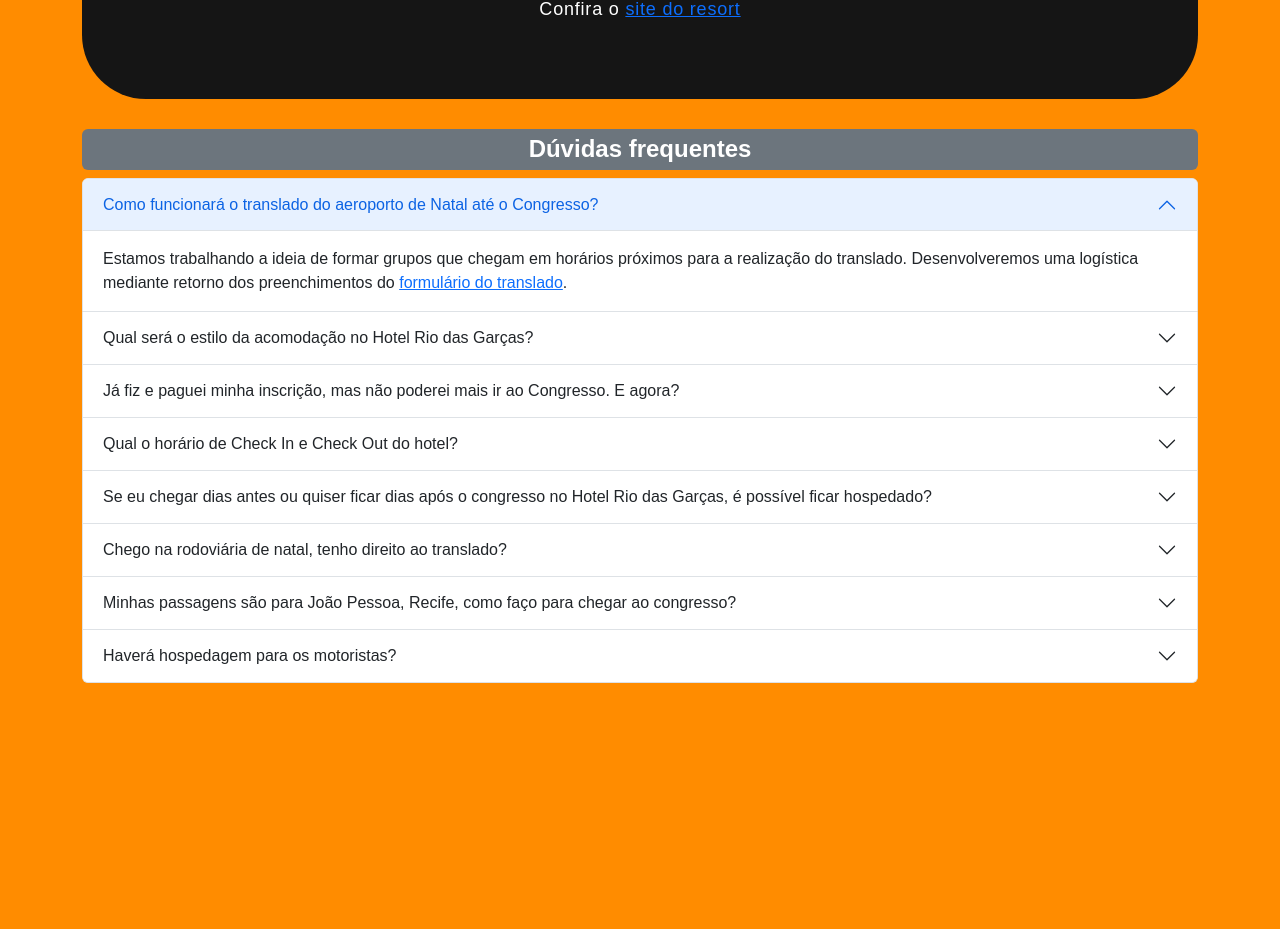
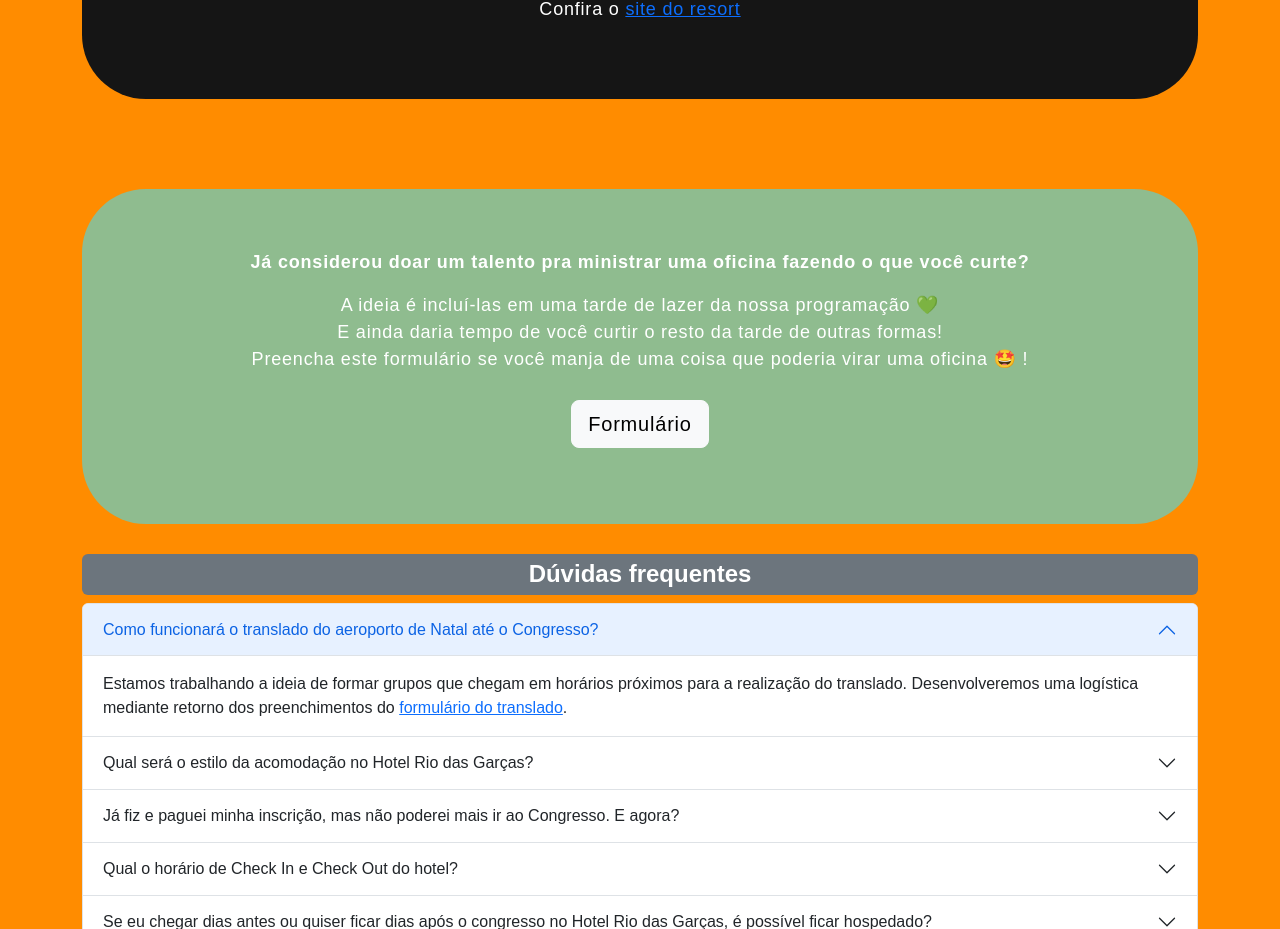
Before and after one commit to caduaraujo/congresso2022, a React (Create React App) app: page / in a window 1280 px wide. Shown: the part 1038-1967 px from the top of the page. Before the commit the page ends 1751 px from the top, so only its background shows below. Built offline with nearby package versions, Linux system fonts and the light colour scheme.

Commit message:
add verde form

```diff
--- a/src/App.css
+++ b/src/App.css
@@ -315,6 +315,14 @@ nav.navbar .navbar-toggler[aria-expanded="true"] .navbar-toggler-icon {
   padding: 60px 30px;
   margin-top: 60px;
 }
+
+.verde-bx {
+  background: darkseagreen;
+  border-radius: 64px;
+  text-align: center;
+  padding: 60px 30px;
+  margin-top: 60px;
+}
 .skill h2 {
 	font-size: 45px;
 	font-weight: 700;
--- a/src/App.js
+++ b/src/App.js
@@ -4,6 +4,7 @@ import { NavBar } from "./components/NavBar";
 import { Banner } from "./components/Banner";
 import { Skills } from "./components/Skills";
 import { Faq } from "./components/Faq";
+import { Verde } from "./components/Verde";
 // import { motion, useScroll } from "framer-motion"
 
 function App() {
@@ -12,6 +13,7 @@ function App() {
       <NavBar />
       <Banner />
       <Skills />
+      <Verde />
       <Faq />
     </div>
   );
--- a/src/components/Skills.js
+++ b/src/components/Skills.js
@@ -32,6 +32,7 @@ export const Skills = () => {
                 <Button  href="https://forms.gle/AFQAgLxayYwutcVg7" target="_blank" variant="light" type="submit" size="lg">Clique aqui para se inscrever</Button>{' '}
                 </div>
               </p>
+
               <p>
                 <div>
                   Confira o <a href="https://riodasgarcasecoresort.com.br" target="_blank"> site do resort </a>
@@ -42,5 +43,5 @@ export const Skills = () => {
         </div>
       </div>
     </section>
-  )
+)
 }
--- /dev/null
+++ b/src/components/Verde.js
@@ -0,0 +1,31 @@
+import calendar from '../assets/img/Vector.png';
+import geo from '../assets/img/geo-alt.svg';
+import Button from 'react-bootstrap/Button';
+
+export const Verde = () => {
+  return (
+    <section className="skill" id="skills">
+      <div className="container">
+        <div className="row">
+          <div className="col-12">
+            <div className="verde-bx wow zoomIn">
+              <p className="fw-bold">
+              Já considerou doar um talento pra ministrar uma oficina fazendo o que você curte?
+              </p>
+              <p>
+              A ideia é incluí-las em uma tarde de lazer da nossa programação 💚 <br></br>
+
+              E ainda daria tempo de você curtir o resto da tarde de outras formas!<br></br>
+              Preencha este formulário se você manja de uma coisa que poderia virar uma oficina 🤩 !<br></br>
+              <br></br>
+
+              <Button  href="https://forms.gle/pgGWq97XtMQKeNMV9" target="_blank" variant="light" type="submit" size="lg">Formulário</Button>{' '}
+              </p>
+            </div>
+          </div>
+        </div>
+      </div>
+    </section>
+
+)
+}
```
